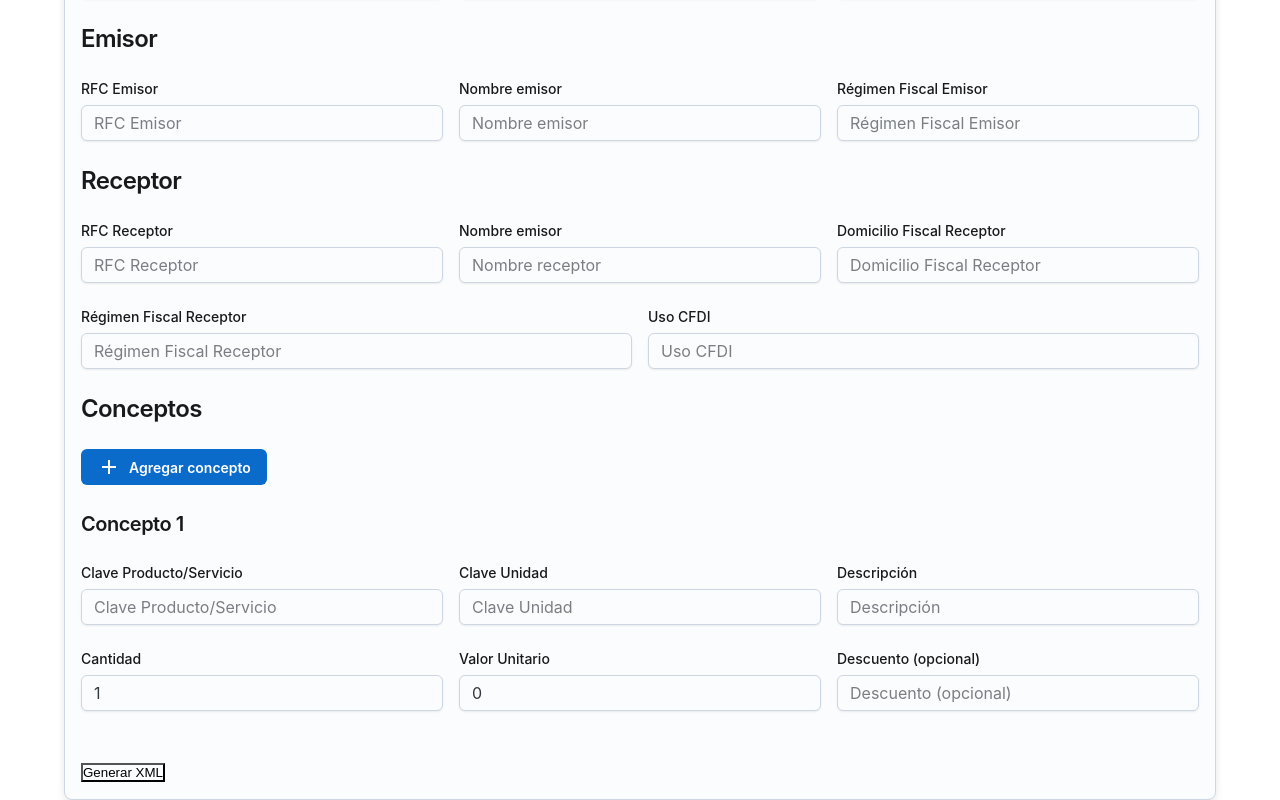
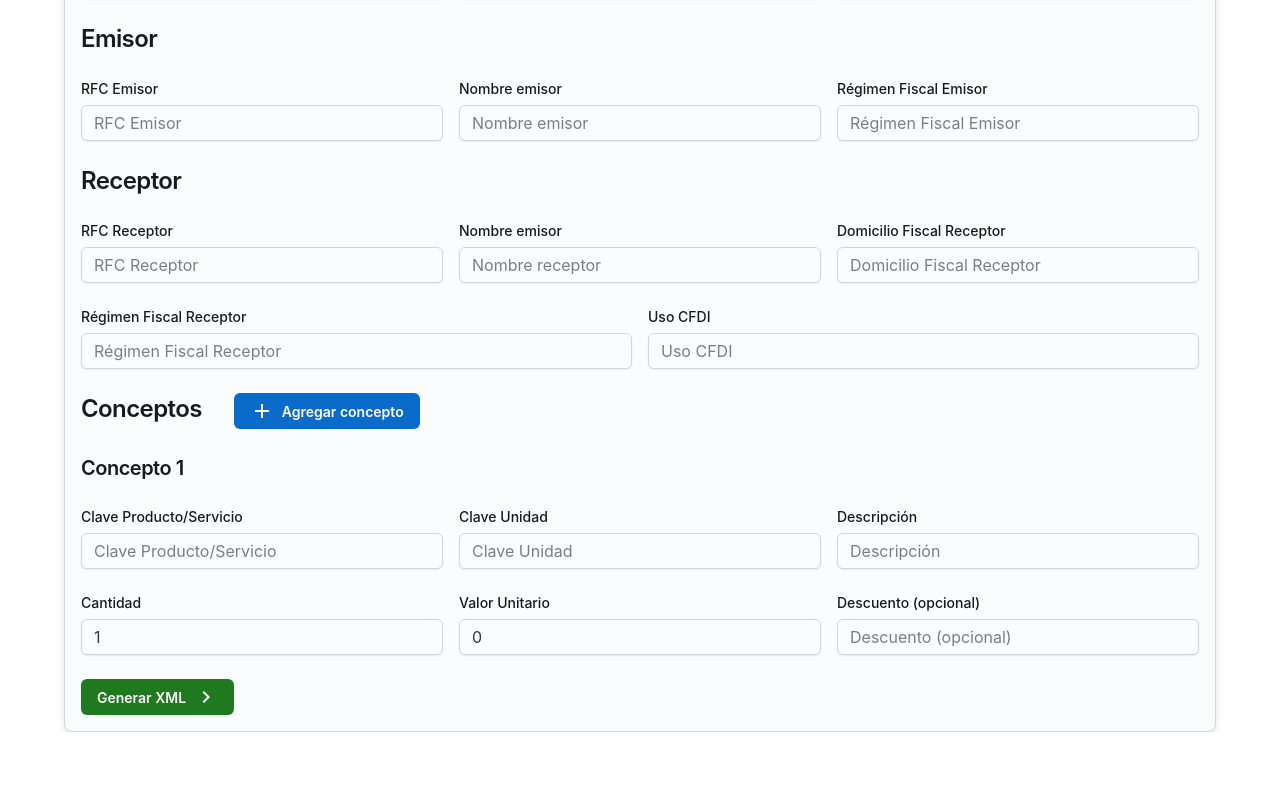
Before and after one commit to 123-edwin/CRM, a React app: page /CRM/factura in a window 1280 px wide. Shown: the part 398-1198 px from the top of the page. After the commit the page ends 1130 px from the top, so only its background shows below. Built offline with nearby package versions, Linux system fonts and the light colour scheme; the HTML template or start-up script is replaced by a standard one.

Commit message:
facturasterminado

```diff
--- a/src/pages/Bill/BillForm.jsx
+++ b/src/pages/Bill/BillForm.jsx
@@ -7,6 +7,7 @@ import Add from '@mui/icons-material/Add';
 import FormControl from '@mui/joy/FormControl';
 import Input from '@mui/joy/Input';
 import FormLabel from '@mui/joy/FormLabel';
+import KeyboardArrowRight from '@mui/icons-material/KeyboardArrowRight';
 
 import { useState } from "react";
 
@@ -316,6 +317,7 @@ function BillForm() {
         </Box>
 
         <br />
+        <Box sx={{ display: 'flex', gap: 2 }}>
 
         <Typography level="h3">Conceptos</Typography>
 
@@ -323,7 +325,9 @@ function BillForm() {
 
         <Button startDecorator={<Add />}type="button" onClick={agregarConcepto}>Agregar concepto</Button>
 
-        <br /> <br />
+        </Box>
+
+        <br />
 
         {conceptos.map((concepto, index) => (
 
@@ -366,7 +370,6 @@ function BillForm() {
 
         <br />
 
-
         <Box sx={{ display: 'flex', gap: 2 }}>
 
           <FormControl sx={{ flex: 1 }}>
@@ -402,15 +405,20 @@ function BillForm() {
 
         ))}
 
+        <br />
 
-        <br /><br />
-        <button type="submit">Generar XML</button>
+        <Button endDecorator={<KeyboardArrowRight />} color="success"type="submit">
+        Generar XML
+      </Button>
+      <br />
 
       </form>
 
       {xml && (
         <div>
-          <h3>XML Generado</h3>
+          <br />
+          <Typography level="h4">XML Generado</Typography>
+          <br />
           <textarea rows="15" cols="80" value={xml} readOnly />
         </div>
       )}
```
